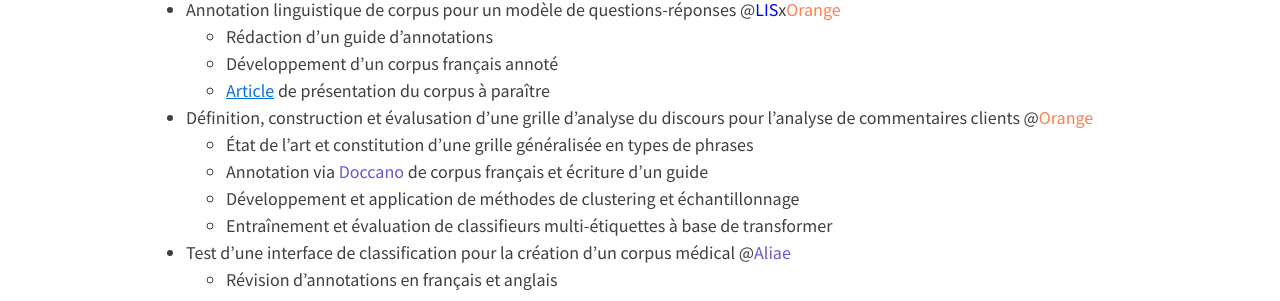
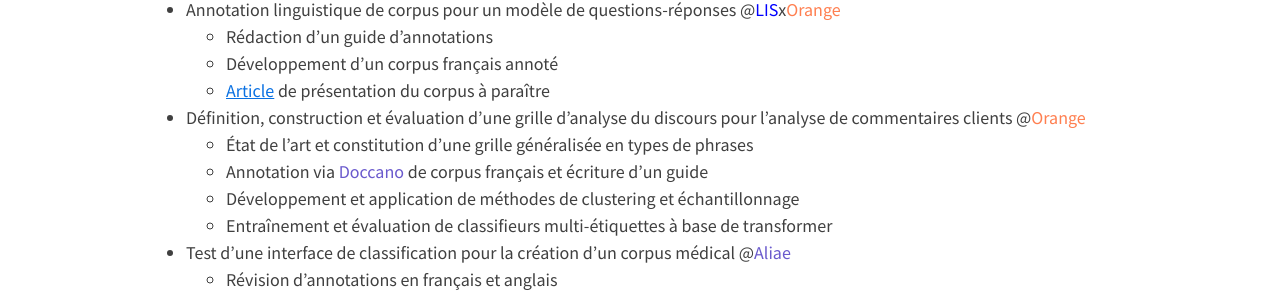
Before and after one commit to ludivinero/ludivinero.github.io, a Jekyll site: the page built from projets.md, in a window 1280 px wide. Shown: the part 714-1015 px from the top of the page. Built offline with Jekyll 4.4.1, drawn with Linux system fonts in a browser that asks for light colours; nearby versions of some CDN libraries.

Commit message:
Update projets.md

```diff
--- a/projets.md
+++ b/projets.md
@@ -15,7 +15,7 @@ entries_layout: list
   - Rédaction d'un guide d'annotations
   - Développement d'un corpus français annoté
   - [Article](publi.md) de présentation du corpus à paraître
-- Définition, construction et évalusation d'une grille d'analyse du discours pour l'analyse de commentaires clients @<a href="https://hellofuture.orange.com/fr/" style="color:coral; text-decoration:none;">Orange</a>
+- Définition, construction et évaluation d'une grille d'analyse du discours pour l'analyse de commentaires clients @<a href="https://hellofuture.orange.com/fr/" style="color:coral; text-decoration:none;">Orange</a>
   - État de l’art et constitution d’une grille généralisée en types de phrases
   - Annotation via <a href="https://doccano.github.io/doccano/" style="color:slateblue; text-decoration:none;">Doccano</a> de corpus français et écriture d'un guide
   - Développement et application de méthodes de clustering et échantillonnage
```
